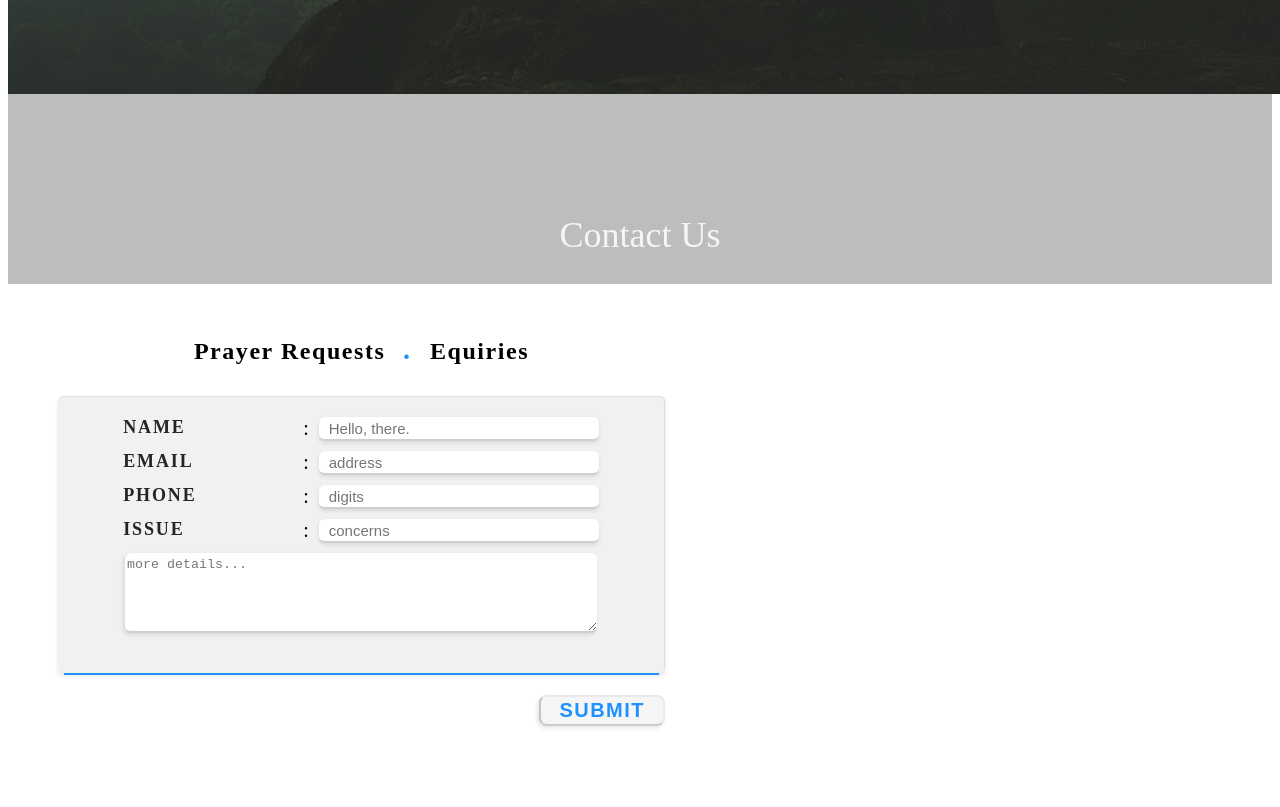
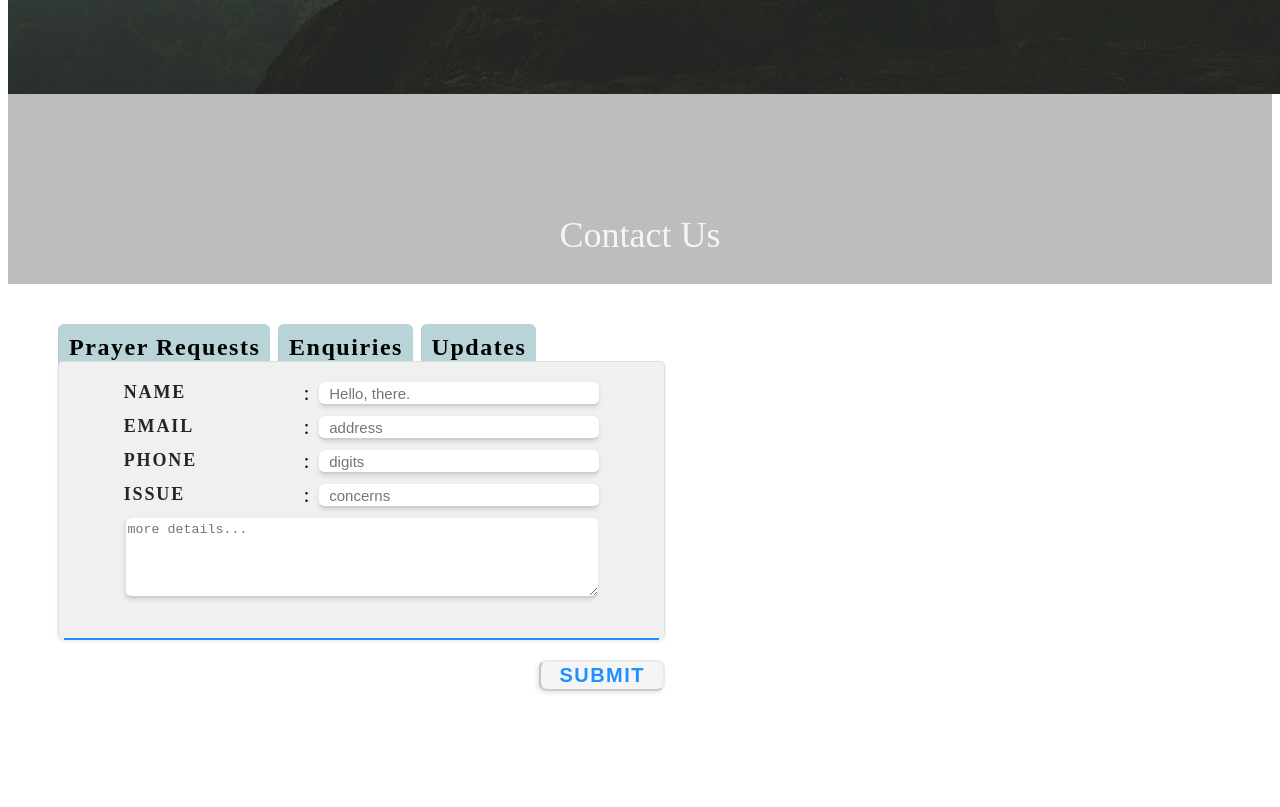
Before and after one commit to vishaalxd/C.O.G.S_angularJS, a website: page public/partials/contact.html in a window 1280 px wide. Shown: the part 682-1489 px from the top of the page. Drawn offline with Linux system fonts and the light colour scheme; files whose address does not match are found by name.

Commit message:
contacts

```diff
--- a/public/css/contact.css
+++ b/public/css/contact.css
@@ -4,7 +4,7 @@
 
 
 .contact-title {
-    text-align: center;
+    /* text-align: center; */
     margin-top: 20px;
 
     font-weight: 700;
@@ -141,15 +141,24 @@ padding-bottom: 10px;
 
 #bar {
     padding: 10px 10px;
+    border-left: 1px solid rgba(177, 177, 177, 0.301);
+
+    border-radius: 6px;
+    border-bottom: 0px;
+    z-index: -1;
+    position: relative;
+    background-color: rgba(164, 199, 206, 0.767);
 }
 
 #user-container{
-    background-color: rgba(231, 231, 231, 0.596);
+    background-color: rgba(240, 240, 240, 0.986);
     padding-top:20px;
-    margin-top:30px;
+    /* margin-top:30px; */
     padding-bottom:30px;
     border-radius: 5px;
     border-top: 1px solid rgba(179, 179, 179, 0.301);
     border-right: 1px solid rgba(177, 177, 177, 0.301);
+    border-left: 1px solid rgba(177, 177, 177, 0.301);
+
     box-shadow: 0px 3px 4px rgba(0, 0, 0, 0.1);
 }
--- a/public/partials/contact.html
+++ b/public/partials/contact.html
@@ -19,8 +19,9 @@
             </div>
             <div class="contact-form">
                 <div class="enquiry-data">
-                    <div class="contact-title">Prayer Requests <span id="bar" style="font-size:28px;color:dodgerblue;">
-                            . </span> Equiries</div>
+                    <div class="contact-title"><span id="bar" >Prayer Requests</span>
+                    <span id="bar">Enquiries</span>
+                    <span id="bar">Updates</span></div>
                     <div id="user-container">
                         <div class="user-field">
                             <label id="user-item"> Name</label> : <input id="user-data" type="text" placeholder="Hello, there." /></div>
@@ -37,9 +38,9 @@
                         </div>
                     </div>
                     <div onload="lineAnimate()" class="line"></div>
-                            <div class="send-button">
-                                <div id="send-click">Submit</div>
-                            </div>
+                    <div class="send-button">
+                        <div id="send-click">Submit</div>
+                    </div>
 
                 </div>
                 <div class="flip-cards">
```
